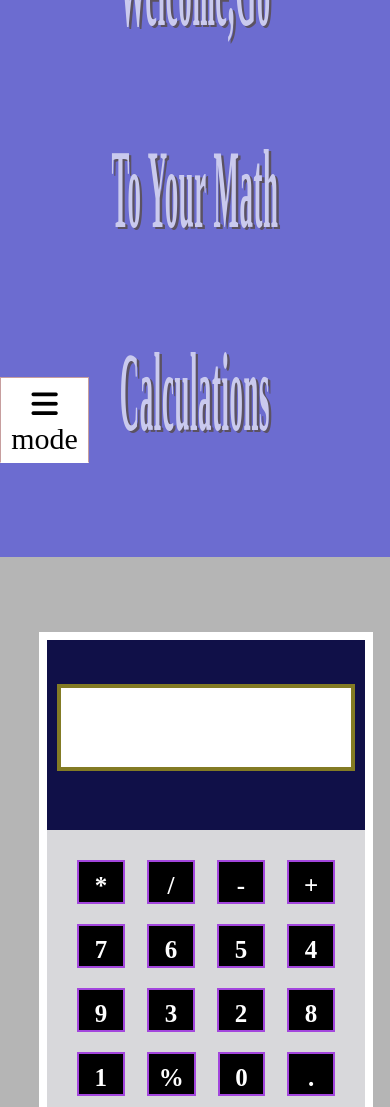
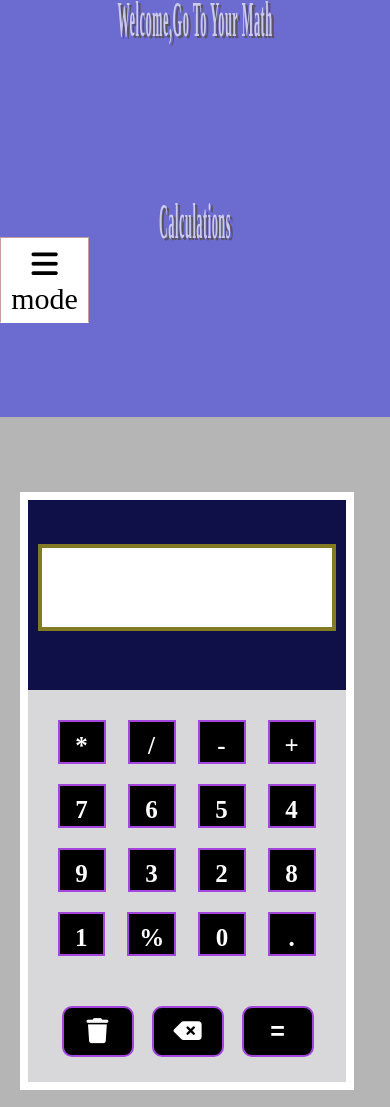
Before and after one commit to mohamedgaber91/caculator, a plain HTML site: page index.html in a window 390 px wide. Shown: the top 1107 px of the page. Drawn offline with Linux system fonts and the light colour scheme.

Commit message:
the first modify

```diff
--- a/css/style.css
+++ b/css/style.css
@@ -175,10 +175,16 @@ button{
 /* media query */
 @media (max-width:500px) {
     .calculator{
-        left: 10%;
+        left: 5%;
     }
     .footer  p{
        line-height: 50px;
+    }
+    h1{
+        font-size: 25px;
+    }
+    .par{
+        padding: 15px;
     }
 }
 @media (min-width:501px) and (max-width:992px){
```
